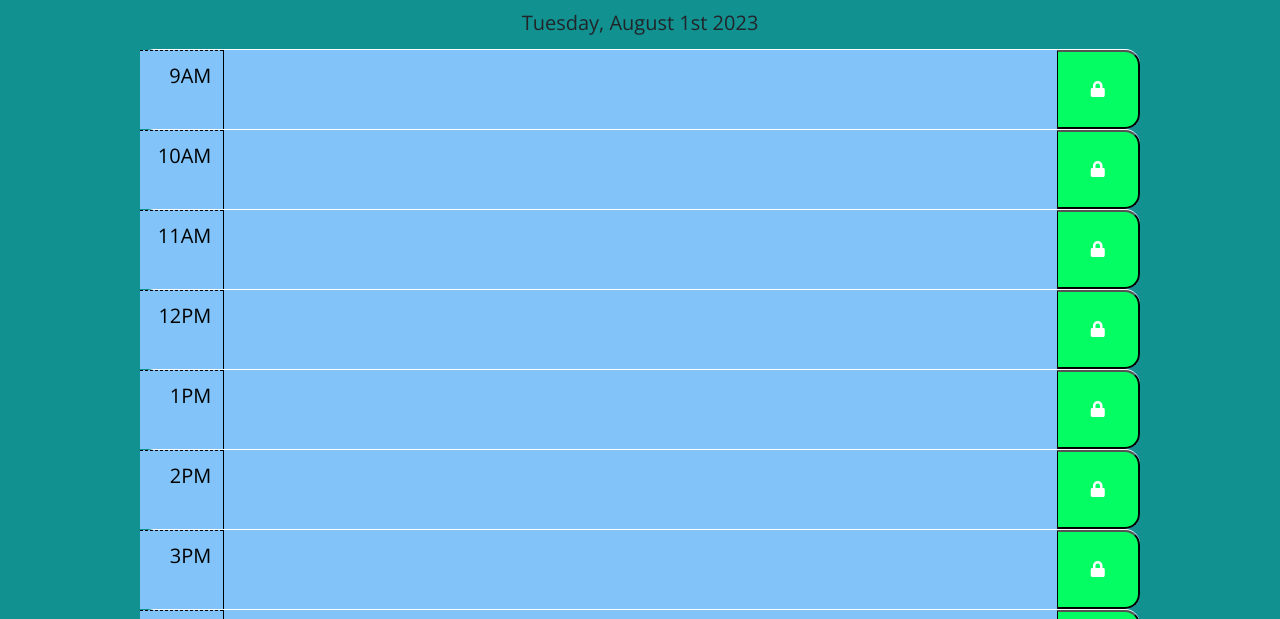
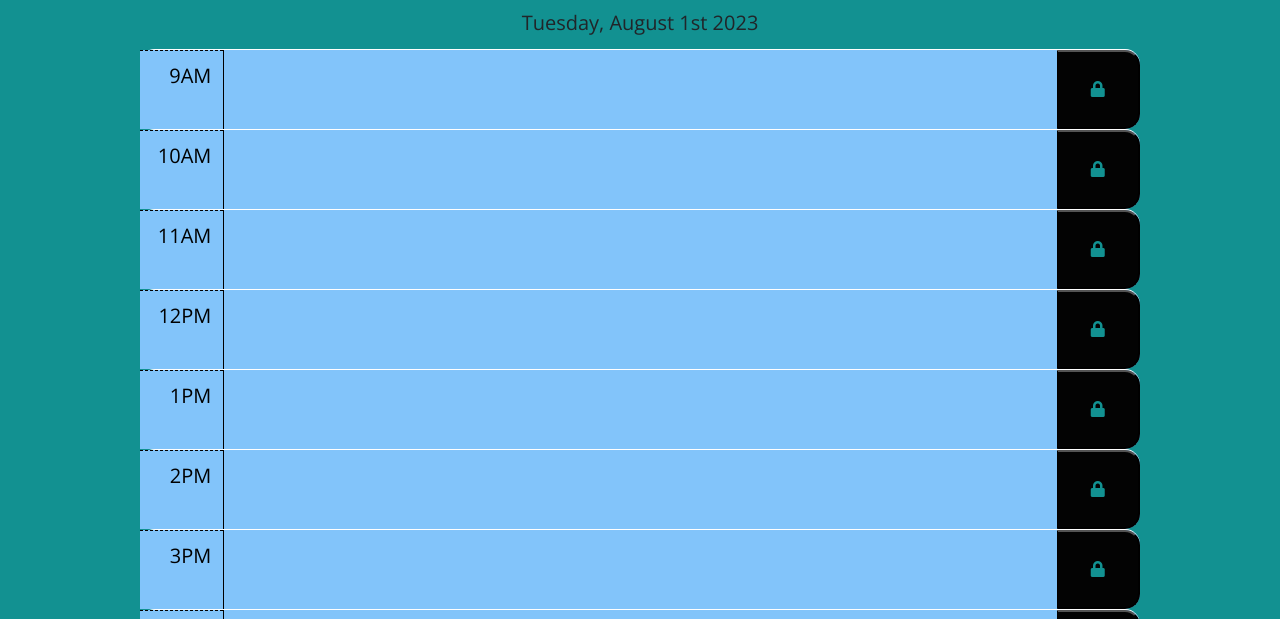
Before and after one commit to Yowiesenfeld/Never-forget-your-schedule-, a plain HTML site: page index.html in a window 1280 px wide. Shown: the part 164-783 px from the top of the page. Drawn offline with nearby package versions, Linux system fonts and the light colour scheme; files whose address does not match are found by name.

Commit message:
i changed the style sheet to make it more eye pleasing

```diff
--- a/style.css
+++ b/style.css
@@ -79,7 +79,7 @@ textarea {
 }
 
 .future {
-  background-color: #82c4fa;
+  background-color: #054375;
   color: white;
   border-radius: 15px;
 }
@@ -89,8 +89,8 @@ textarea {
   border-left: 1px solid black;
   border-top-right-radius: 15px;
   border-bottom-right-radius: 15px;
-  background-color: #03fd63;
-  color: white;
+  background-color: #030303;
+  color: rgb(18, 145, 145);
 }
 
 .saveBtn i:hover {
```
